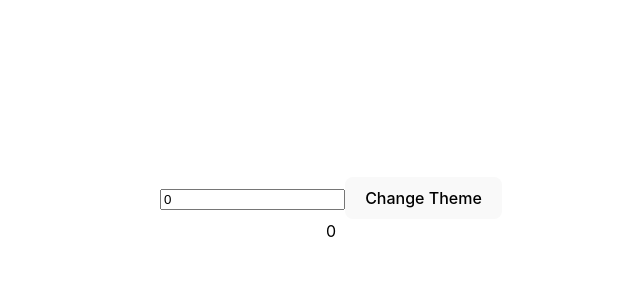
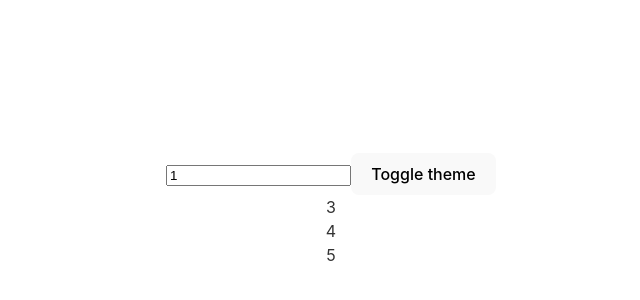
Before and after one commit to aleksandresher/react-course, a React (Vite) app: page / in a window 1280 px wide. Shown: the part 190-490 px from the top of the page, without its empty margins (309-949 px from the left). Built offline with nearby package versions, Linux system fonts and the light colour scheme.

Commit message:
useCallback

```diff
--- a/src/App.jsx
+++ b/src/App.jsx
@@ -1,40 +1,36 @@
-import { useEffect, useMemo, useState } from "react";
+import { useState, useCallback } from "react";
 import "./App.css";
+import List from "./components/List";
 
 function App() {
-  const [number, setNumber] = useState(0);
+  const [number, setNumber] = useState(1);
   const [dark, setDark] = useState(false);
 
-  const slowFunction = function (num) {
-    console.log("Calling slow function");
-    for (let i = 0; i < 10000000; i++) {
-      return num * 2;
-    }
+  const getItems = useCallback(
+    (incrementor) => {
+      return [
+        number + incrementor,
+        number + 1 + incrementor,
+        number + 2 + incrementor,
+      ];
+    },
+    [number]
+  );
+
+  const theme = {
+    backgroundColor: dark ? "#333" : "#fff",
+    color: dark ? "#fff" : "#333",
   };
-  const doubleNumber = useMemo(() => {
-    return slowFunction(number);
-  }, [number]);
-
-  const themeStyles = useMemo(() => {
-    return {
-      backgroundColor: dark ? "black" : "white",
-      color: dark ? "white" : "black",
-    };
-  }, [dark]);
-
-  useEffect(() => {
-    console.log("Theme changed");
-  }, [themeStyles]);
 
   return (
-    <div>
+    <div style={theme}>
       <input
         type="number"
         value={number}
         onChange={(e) => setNumber(parseInt(e.target.value))}
       />
-      <button onClick={() => setDark((prev) => !prev)}>Change Theme</button>
-      <div style={themeStyles}>{doubleNumber}</div>
+      <button onClick={() => setDark((prev) => !prev)}>Toggle theme</button>
+      <List getItems={getItems} />
     </div>
   );
 }
--- /dev/null
+++ b/src/components/List.jsx
@@ -0,0 +1,12 @@
+import { useEffect, useState } from "react";
+
+export default function List({ getItems }) {
+  const [items, setItems] = useState([]);
+
+  useEffect(() => {
+    setItems(getItems(2));
+    console.log("Updating Items");
+  }, [getItems]);
+
+  return items.map((item) => <div key={item}>{item}</div>);
+}
```
Also changed, not shown: src/components/Text.jsx (deleted, +0 -21 lines).
